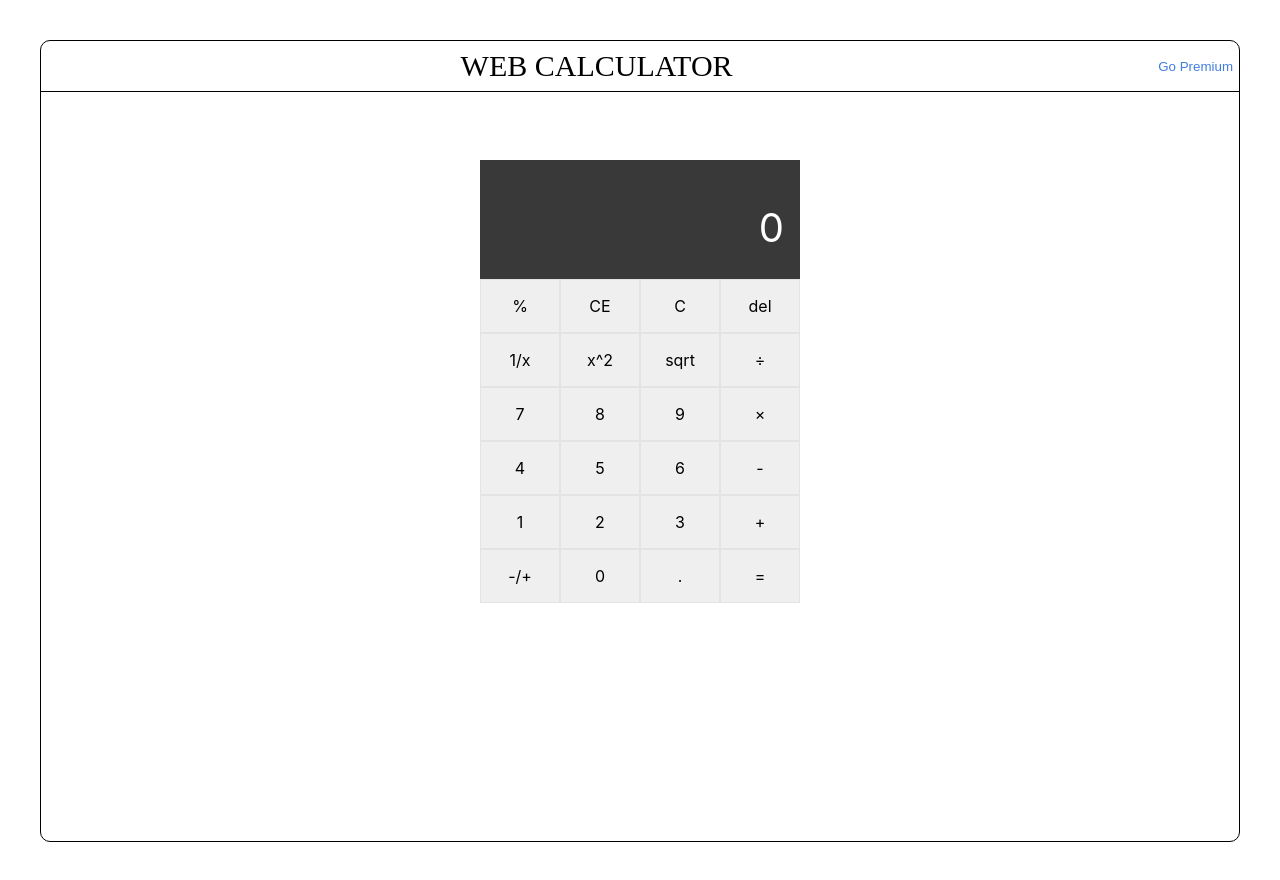
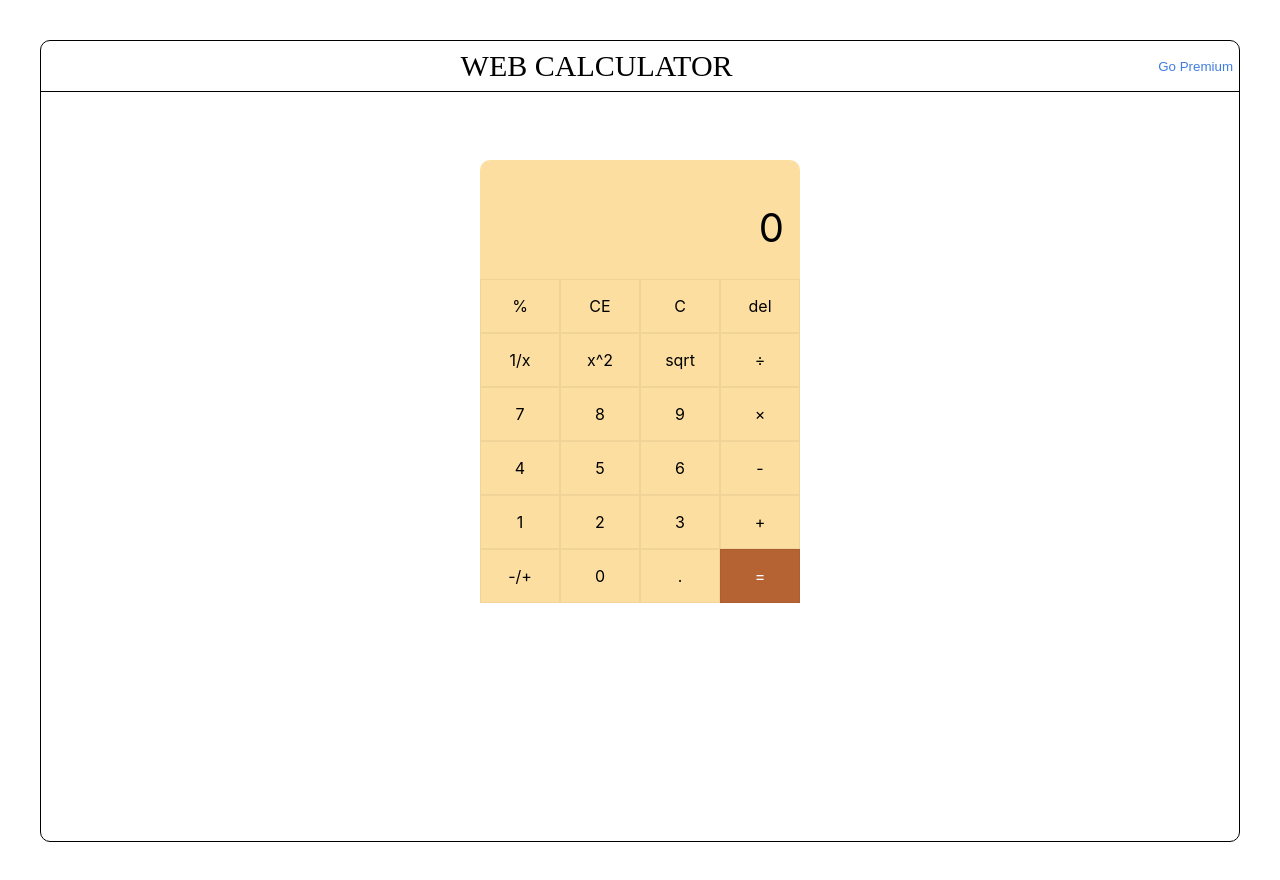
Before and after one commit to iceshellwang/calculator, a React (Create React App) app: page / in a window 1280 px wide. Built offline with nearby package versions, Linux system fonts and the light colour scheme.

Commit message:
styling calculator

```diff
--- a/src/components/Button/Button.tsx
+++ b/src/components/Button/Button.tsx
@@ -4,7 +4,7 @@ import styled, { css } from 'styled-components'
 
 interface ButtonProps {
   color?: 'red' | 'green' | 'dark'
-  isLarge?: boolean
+  isCoffee?: boolean
   onClick?: () => void
   children: ReactNode
 }
@@ -19,12 +19,14 @@ export const StyledButton = styled.button<ButtonProps>`
   border-radius: 0;
   padding-top: 1em;
   padding-bottom: 1em;
+  background-color: #fcdea0;
   transition: background-color 0.15s ease-in-out, opacity 0.15s ease-in-out;
   ${({ color }) => colorToCss(color)}
-  ${({ isLarge }) =>
-    isLarge &&
+  ${({ isCoffee }) =>
+    isCoffee &&
     css`
-      grid-column-end: span 2;
+      background-color: #b56333;
+      color: #fff;
     `}
 
   position: relative;
@@ -59,9 +61,9 @@ export const StyledButton = styled.button<ButtonProps>`
   }
 `
 
-export const Button: FunctionComponent<ButtonProps> = ({ children, color, isLarge, onClick }) => {
+export const Button: FunctionComponent<ButtonProps> = ({ children, color, isCoffee, onClick }) => {
   return (
-    <StyledButton color={color} isLarge={isLarge} onClick={onClick}>
+    <StyledButton color={color} isCoffee={isCoffee} onClick={onClick}>
       {children}
     </StyledButton>
   )
--- a/src/components/Display/Display.tsx
+++ b/src/components/Display/Display.tsx
@@ -32,8 +32,9 @@ const StyleScreen = styled.div`
 `
 
 const StyledDisplay = styled.div`
-  background-color: #393939;
-  color: #fff;
+  background-color: #fcdea0;
+  border-radius: 10px 10px 0 0;
+  color: black;
   padding: 1.5em 1em;
 `
 
--- a/src/components/Pad/Pad.tsx
+++ b/src/components/Pad/Pad.tsx
@@ -1,4 +1,4 @@
-import React, { FunctionComponent, useEffect } from 'react'
+import React, { Fragment, FunctionComponent, useEffect } from 'react'
 import styled from 'styled-components'
 import Button from '../Button/Button'
 import { Digit, Operator } from '../../type/types'
@@ -141,9 +141,10 @@ export const Pad: FunctionComponent<PadProps> = ({
       <Button onClick={onPointButtonClick}>
         .
       </Button>
-      <Button color="green" onClick={onEqualButtonClick}>
+      <Button  onClick={onEqualButtonClick} isCoffee>
         =
       </Button>
+
     </StyledPad>
   )
 }
```
